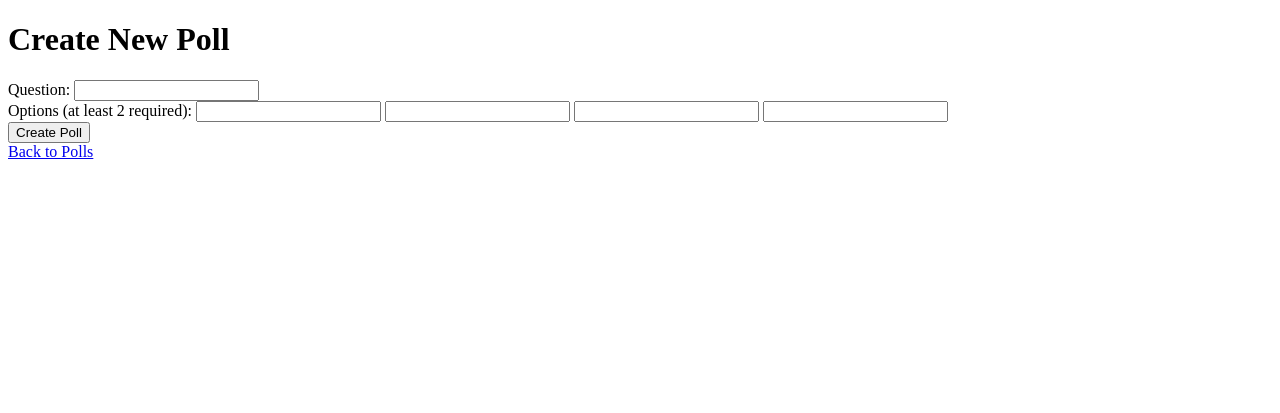
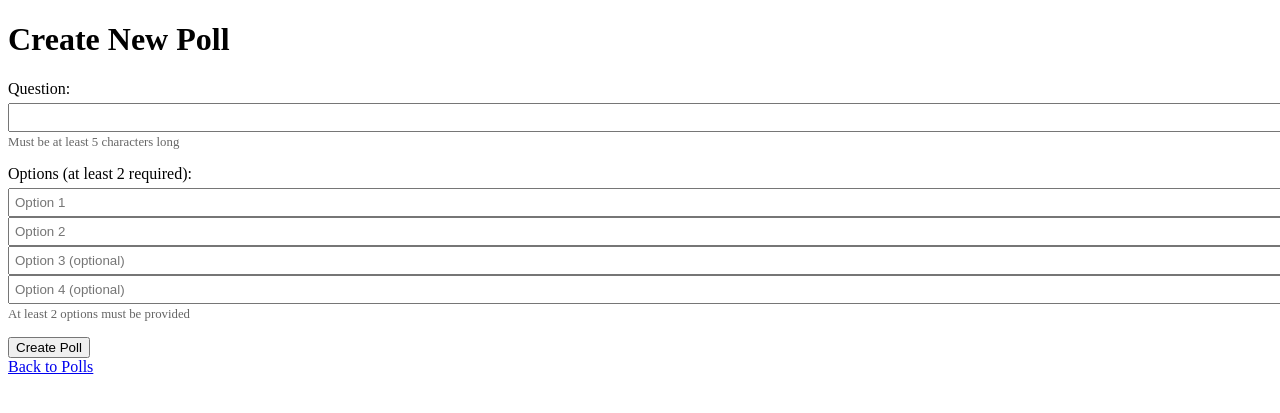
Before and after one commit to PawiX25/PollApp, a Flask app: page /create in a window 1280 px wide. Shown: the top 413 px of the page. Run offline with Flask 3, Linux system fonts and the light colour scheme.

Commit message:
Integrate poll actions and form validation UI elements

```diff
--- a/templates/create.html
+++ b/templates/create.html
@@ -6,6 +6,10 @@
         .flash-message { padding: 10px; margin: 10px 0; }
         .flash-error { background-color: #ffebee; }
         .flash-success { background-color: #e8f5e9; }
+        .form-group { margin-bottom: 15px; }
+        .form-group label { display: block; margin-bottom: 5px; }
+        .form-group input { width: 100%; padding: 5px; }
+        .validation-hint { font-size: 0.8em; color: #666; }
     </style>
 </head>
 <body>
@@ -20,16 +24,18 @@
     {% endwith %}
 
     <form method="post">
-        <div>
+        <div class="form-group">
             <label for="question">Question:</label>
             <input type="text" name="question" id="question" required minlength="5">
+            <span class="validation-hint">Must be at least 5 characters long</span>
         </div>
-        <div id="options">
+        <div class="form-group" id="options">
             <label>Options (at least 2 required):</label>
-            <input type="text" name="options" required>
-            <input type="text" name="options" required>
-            <input type="text" name="options">
-            <input type="text" name="options">
+            <input type="text" name="options" required placeholder="Option 1">
+            <input type="text" name="options" required placeholder="Option 2">
+            <input type="text" name="options" placeholder="Option 3 (optional)">
+            <input type="text" name="options" placeholder="Option 4 (optional)">
+            <span class="validation-hint">At least 2 options must be provided</span>
         </div>
         <button type="submit">Create Poll</button>
     </form>
```
Also changed, not shown: templates/index.html (+13 -1 lines).
